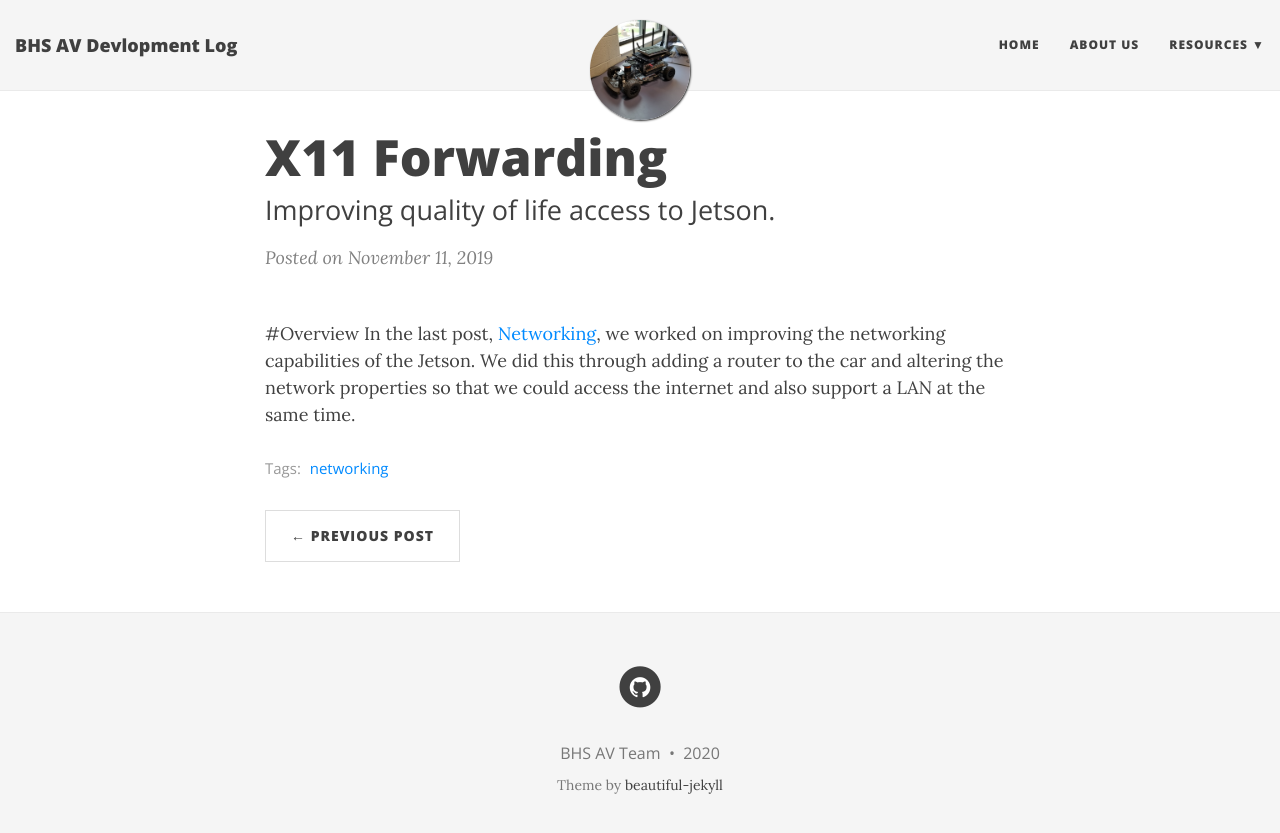
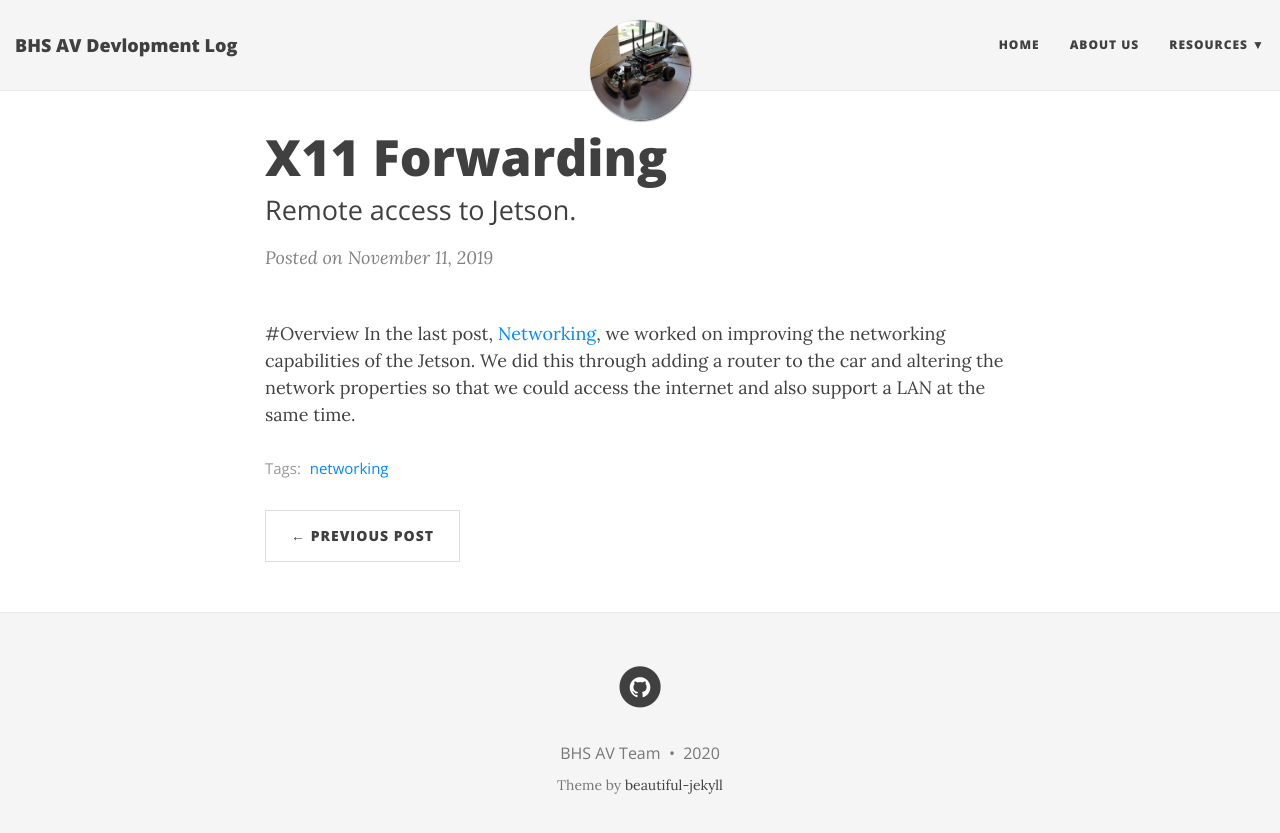
Before and after one commit to BHS-AV/devlog, a Jekyll site: the page built from _posts/2019-11-11-x11-forwarding.md, in a window 1280 px wide. Shown: the top 833 px of the page. Built offline with Jekyll 4.4.1, drawn with Linux system fonts in a browser that asks for light colours; nearby versions of some CDN libraries.

Commit message:
header update

```diff
--- a/_config.yml
+++ b/_config.yml
@@ -21,7 +21,7 @@ description: A development log for the Brentwood High School Autonomous Vehicles
 # List of links in the navigation bar
 navbar-links:
   Home: ""
-  About Us: "aboutme"
+  About Us: "aboutus"
   Resources:
     - Tag Index: "tags"
 
--- a/_posts/2019-11-11-x11-forwarding.md
+++ b/_posts/2019-11-11-x11-forwarding.md
@@ -1,7 +1,7 @@
 ---
 layout: post
 title: X11 Forwarding
-subtitle: Improving quality of life access to Jetson.
+subtitle: Remote access to Jetson.
 gh-repo: bhs-av/software
 tags: [networking]
 comments: false
```
Also changed, not shown: _posts/2019-09-04-x11-forwarding.md (deleted).
